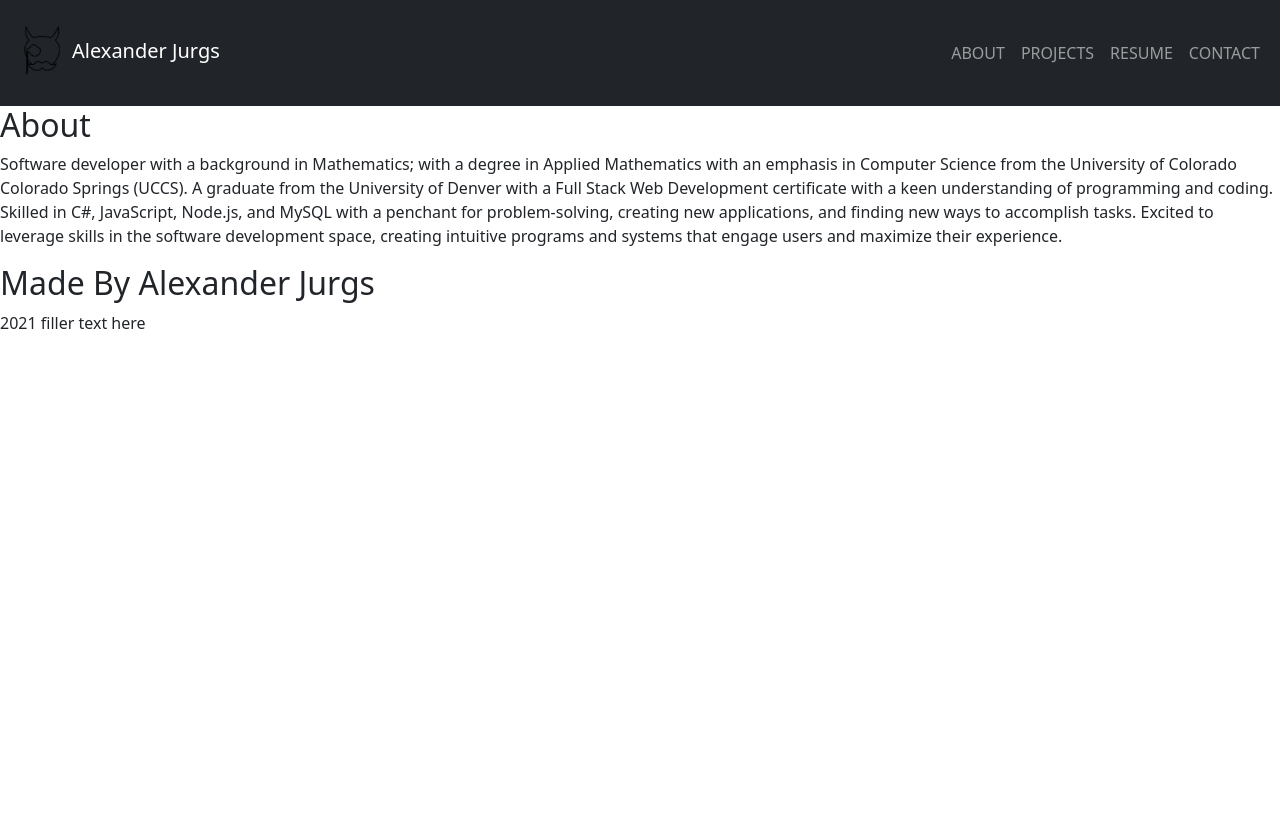
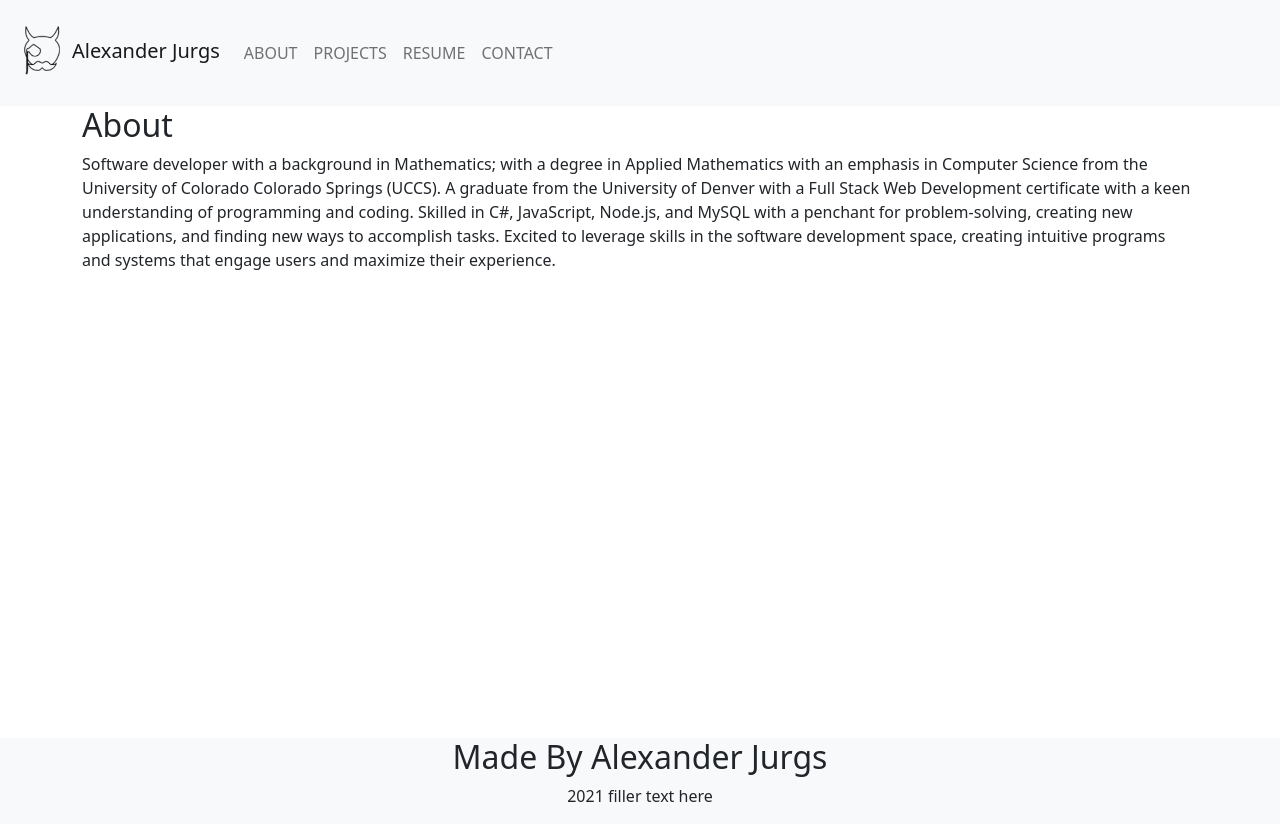
Before and after one commit to Ajurgs/React_Portfolio, a React (Create React App) app: page /#/ in a window 1280 px wide. Before the commit the page ends 800 px from the top, so only its background shows below. Built offline with nearby package versions, Linux system fonts and the light colour scheme.

Commit message:
styled the footer

```diff
--- a/src/components/Footer.js
+++ b/src/components/Footer.js
@@ -3,11 +3,11 @@
 
 export default function Footer(){
     return(
-        <>
-        <footer className="footer">
-            <h2>Made By Alexander Jurgs</h2>
-            <p>2021 filler text here</p>
+        <footer className="container-fluid d-flex bg-light">
+            <div className="col text-center">
+                <h2>Made By Alexander Jurgs</h2>
+                <p>2021 filler text here</p>
+            </div>
         </footer>
-        </>
     )
 }
--- a/src/components/Header.js
+++ b/src/components/Header.js
@@ -6,13 +6,16 @@
 export default function Header(){
 
     return(
-    <header className="navbar navbar-expand-lg navbar-dark bg-dark">
+    <header className="navbar navbar-expand-lg navbar-light bg-light">
       <div className="container-fluid">
         <Link className="navbar-brand" to="/">
           <img src={logo} alt="Avatar" width="60" height="80"  className="d-inline-block align-text-center"/>
           Alexander Jurgs
         </Link>
-      <div className="">
+        <button className="navbar-toggler" type="button" data-bs-toggle="collapse" data-bs-target="#navbarSupportedContent" aria-controls="navbarSupportedContent" aria-expanded="false" aria-label="Toggle navigation">
+          <span className="navbar-toggler-icon"></span>
+        </button>
+        <div className="collapse navbar-collapse" id="navbarSupportedContent">
           <ul className="navbar-nav me-auto mb-2 mb-lg-0">
               <HighlightLink label="ABOUT" to="/" onlyExact={true} />
               <HighlightLink label="PROJECTS" to="/projects" onlyExact={false}/>
--- a/src/components/Portfolio.js
+++ b/src/components/Portfolio.js
@@ -7,10 +7,17 @@
 import Resume from "./pages/Resume";
 import Contact from "./pages/Contact"
 
+const styles = {
+    portfolioBody:{
+        minHeight:'79vh'
+    }
+}
+
 export default function Portfolio(){
     return (
-        <Router basename="/">
+        <Router basename="/" >
           <Header/>
+          <div style={styles.portfolioBody} >
             <Switch>
                 <Route exact path="/">
                 <About/>
@@ -25,6 +32,7 @@
                 <Contact/>
                 </Route>
             </Switch>
+          </div>
           <Footer/>
         </Router>
       );
--- a/src/components/pages/About.js
+++ b/src/components/pages/About.js
@@ -2,7 +2,7 @@
 
 export default function About(){
     return(
-    <>
+    <div className="container">
     <section id="about" className="sectionHeader">
         <h2 className="section">About</h2>
         <div className="strike"></div>
@@ -18,6 +18,6 @@
         </p>
         <aside className="right-aside"></aside>
     </section>
-    </>
+    </div>
     )
 }
```
Lines whose indentation alone changed are shown as unchanged.
